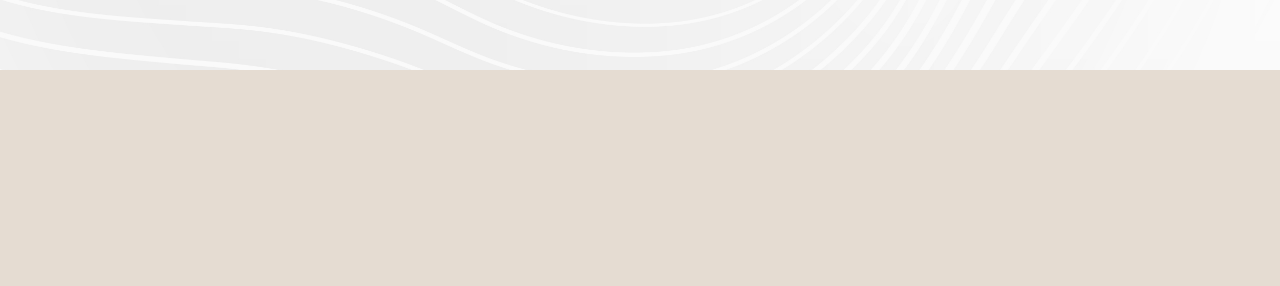
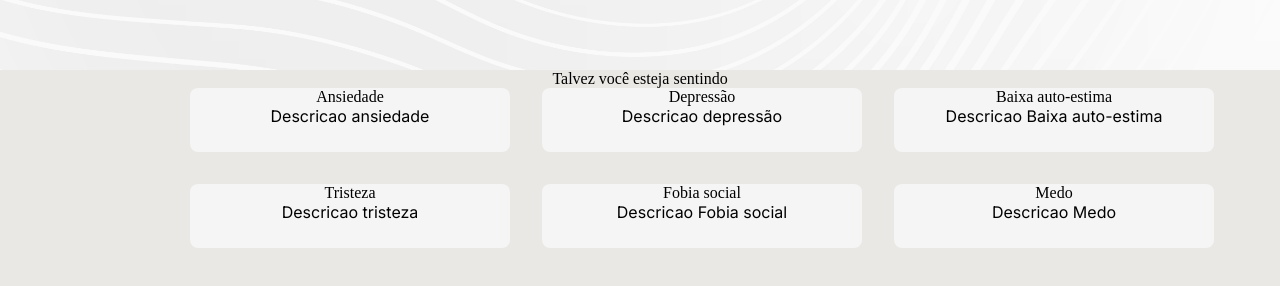
Before and after one commit to kauacode/psychologist-personal-site, a React (Vite) app: page / in a window 1280 px wide. Shown: the part 630-916 px from the top of the page. Built offline with nearby package versions, Linux system fonts and the light colour scheme.

Commit message:
feat: add Card component with title and description

```diff
--- /dev/null
+++ b/src/components/Card/Card.jsx
@@ -0,0 +1,12 @@
+import styles from './Card.module.css'
+
+const Card = ({title, description}) => {
+  return (
+    <div className={styles.card}>
+      <h3>{title}</h3>
+      <p>{description}</p>
+    </div>
+  )
+}
+
+export default Card;
--- /dev/null
+++ b/src/components/Card/Card.module.css
@@ -0,0 +1,6 @@
+.card {
+  width: 20rem;
+  height: 4rem;
+  background-color: #F6F5F5;
+  border-radius: .5rem;
+}
--- a/src/components/Wellness/Wellness.jsx
+++ b/src/components/Wellness/Wellness.jsx
@@ -1,10 +1,25 @@
 import styles from './Wellness.module.css'
+import Card from '../Card/Card'
 
 export function Wellness() {
+  const problems = [
+    { title: "Ansiedade", description: "Descricao ansiedade" },
+    { title: "Depressão", description: "Descricao depressão" },
+    { title: "Baixa auto-estima", description: "Descricao Baixa auto-estima" },
+    { title: "Tristeza", description: "Descricao tristeza" },
+    { title: "Fobia social", description: "Descricao Fobia social" },
+    { title: "Medo", description: "Descricao Medo" }
+  ]
+
   return (
     <main>
-      <div className={styles.background}>
-
+      <div className={styles.backgroundContainer}>
+        <h2>Talvez você esteja sentindo</h2>
+        <div className={styles.cardContainer}>
+          {problems.map((item, index) =>
+            <Card key={index} title={item.title} description={item.description} />
+          )}
+        </div>
       </div>
     </main>
   )
--- a/src/components/Wellness/Wellness.module.css
+++ b/src/components/Wellness/Wellness.module.css
@@ -1,5 +1,21 @@
-.background {
-  background:#e5dcd2;
+.backgroundContainer {
+  background: #EAE8E5;
   width: 100%;
   height: 100vh;
+  text-align: center;
 }
+
+.cardContainer {
+  display: grid;
+  grid-template-columns: repeat(1, 1fr);
+  gap: 2rem;
+  place-items: center; /* Alinha os cards no centro */
+}
+
+@media(min-width: 1280px) {
+  .cardContainer {
+    max-width: 900px;
+    grid-template-columns: repeat(3, 1fr);
+    margin: 0 auto;
+  }
+}
```
